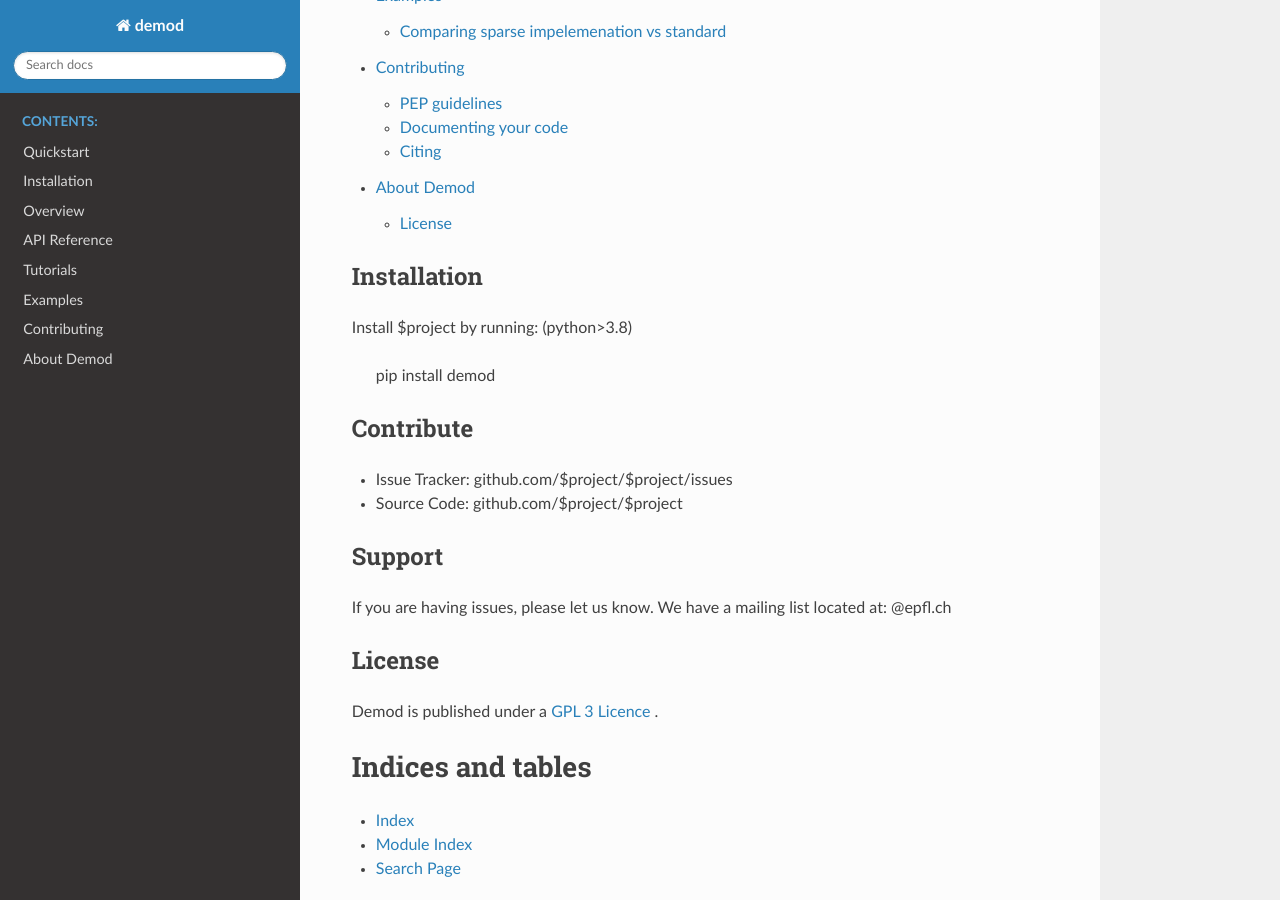
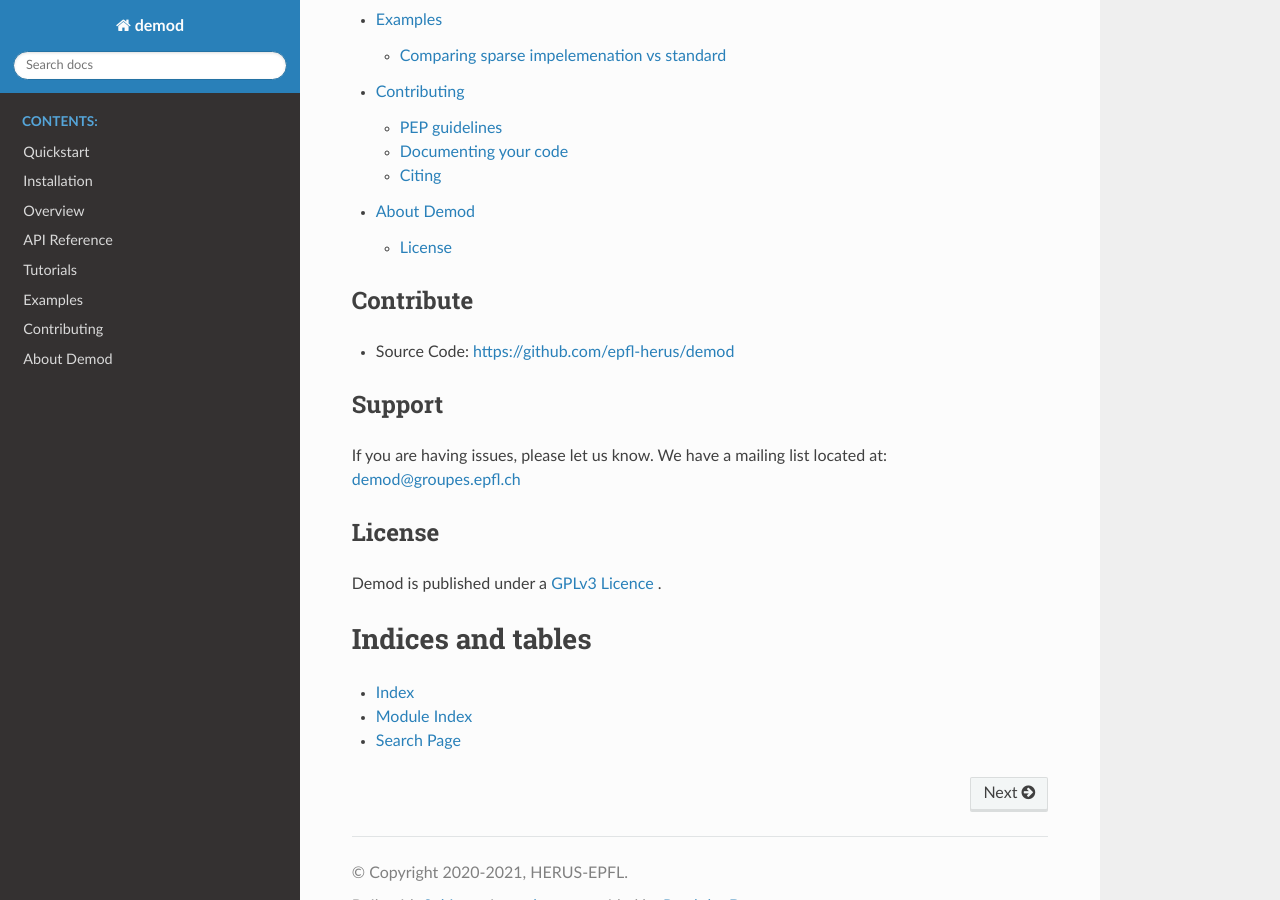
Before and after one commit to epfl-herus/demod, a Sphinx documentation site: the page built from docs/source/index.rst, in a window 1280 px wide and 900 px high, scrolled down 1240 px. Built offline with Sphinx 7.4.7 and the Read the Docs theme 2.0.0, drawn with Linux system fonts in a browser that asks for light colours; formulas are drawn with MathJax 3.

Commit message:
updated old parts

```diff
--- a/docs/source/index.rst
+++ b/docs/source/index.rst
@@ -32,30 +33,23 @@
    about/index
 
 
-Installation
-------------
-
-Install $project by running: (python>3.8)
-
-   pip install demod
 
 Contribute
 ----------
 
-- Issue Tracker: github.com/$project/$project/issues
-- Source Code: github.com/$project/$project
+- Source Code: https://github.com/epfl-herus/demod
 
 Support
 -------
 
 If you are having issues, please let us know.
-We have a mailing list located at: @epfl.ch
+We have a mailing list located at: demod@groupes.epfl.ch
 
 License
 -------
 
 Demod is published under a
-`GPL 3 Licence <https://www.gnu.org/licenses/gpl-3.0.html>`_ .
+`GPLv3 Licence <https://www.gnu.org/licenses/gpl-3.0.html>`_ .
 
 Indices and tables
 ==================
```
Also changed, not shown: other parts of docs/source/index.rst (+1 -0 lines).
